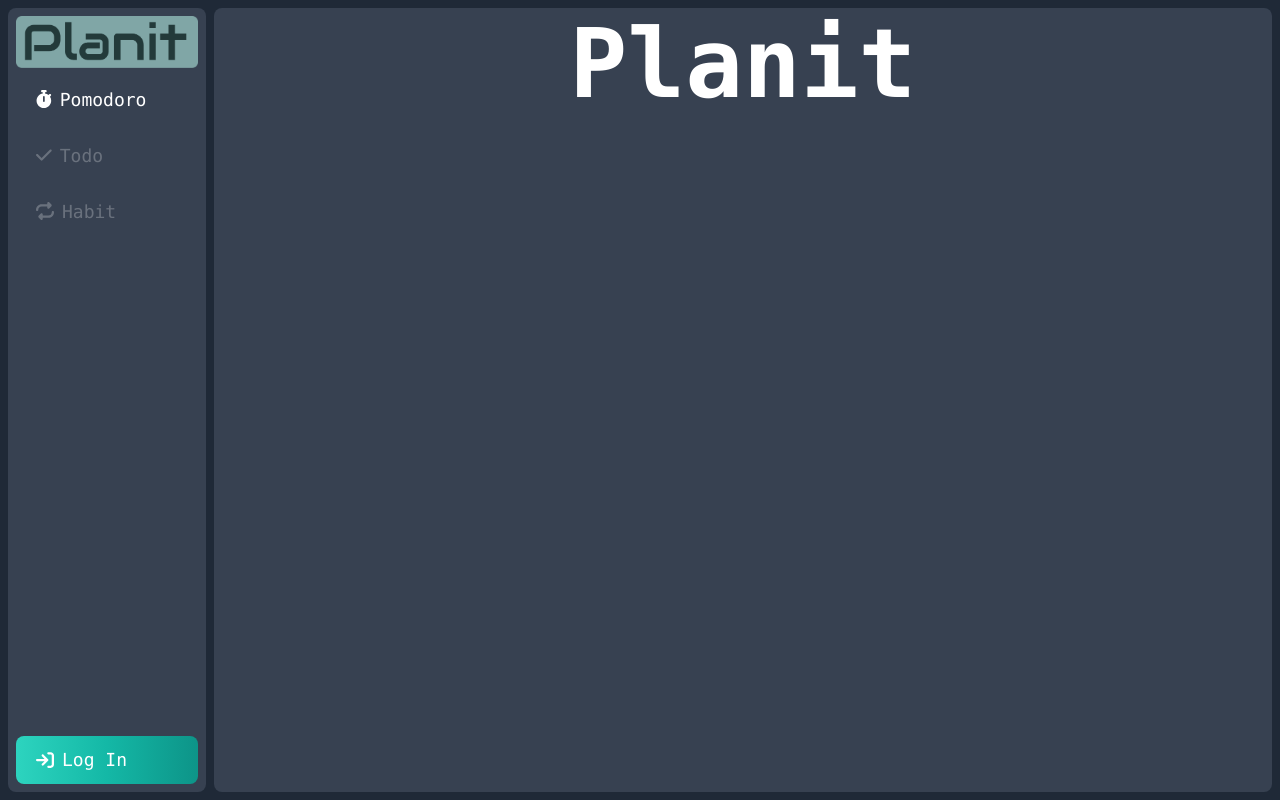
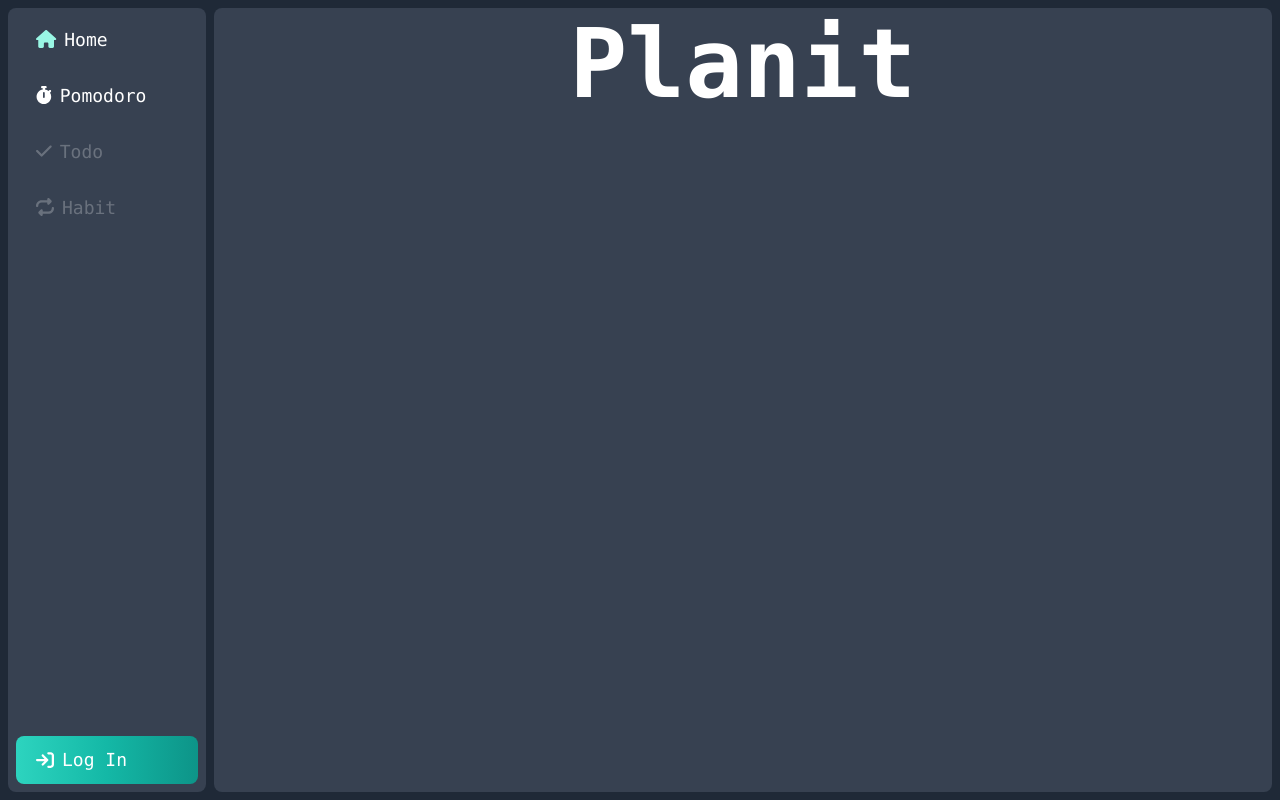
Before and after one commit to PierreMasselot1/Planit, a React (Create React App) app in the folder web/: page / in a window 1280 px wide. Built offline with nearby package versions, Linux system fonts and the light colour scheme.

Commit message:
feat(web): cleanup navbar

```diff
--- a/web/src/components/Navbar/Navbar.tsx
+++ b/web/src/components/Navbar/Navbar.tsx
@@ -8,26 +8,14 @@ import {
   faStopwatch,
   faCheck,
   faRepeat,
+  faHouse,
 } from "@fortawesome/free-solid-svg-icons";
 export default function Navbar() {
   const { isAuthenticated, isLoading } = useAuth0();
 
   return (
     <div className="flex flex-row sm:flex-col justify-between my-1 sm:my-2 sm:ml-2 sm:py-1 sm:bg-gray-700 rounded-lg sm:w-60">
-      <Link to={"/"}>
-        <div className="mx-2 my-1">
-          <img
-            src={require("../../images/Logo.png")}
-            className="sm:hidden h-12"
-            alt="Planit"
-          />
-          <img
-            src={require("../../images/Planit-logo-large.png")}
-            className="hidden sm:block w-fit"
-            alt="Planit"
-          />
-        </div>
-      </Link>
+      {NavIcon("", <FontAwesomeIcon icon={faHouse} />, "Home")}
       {NavIcon("pomodoro", <FontAwesomeIcon icon={faStopwatch} />, "Pomodoro")}
       {NavIcon(
         "todo",
```
